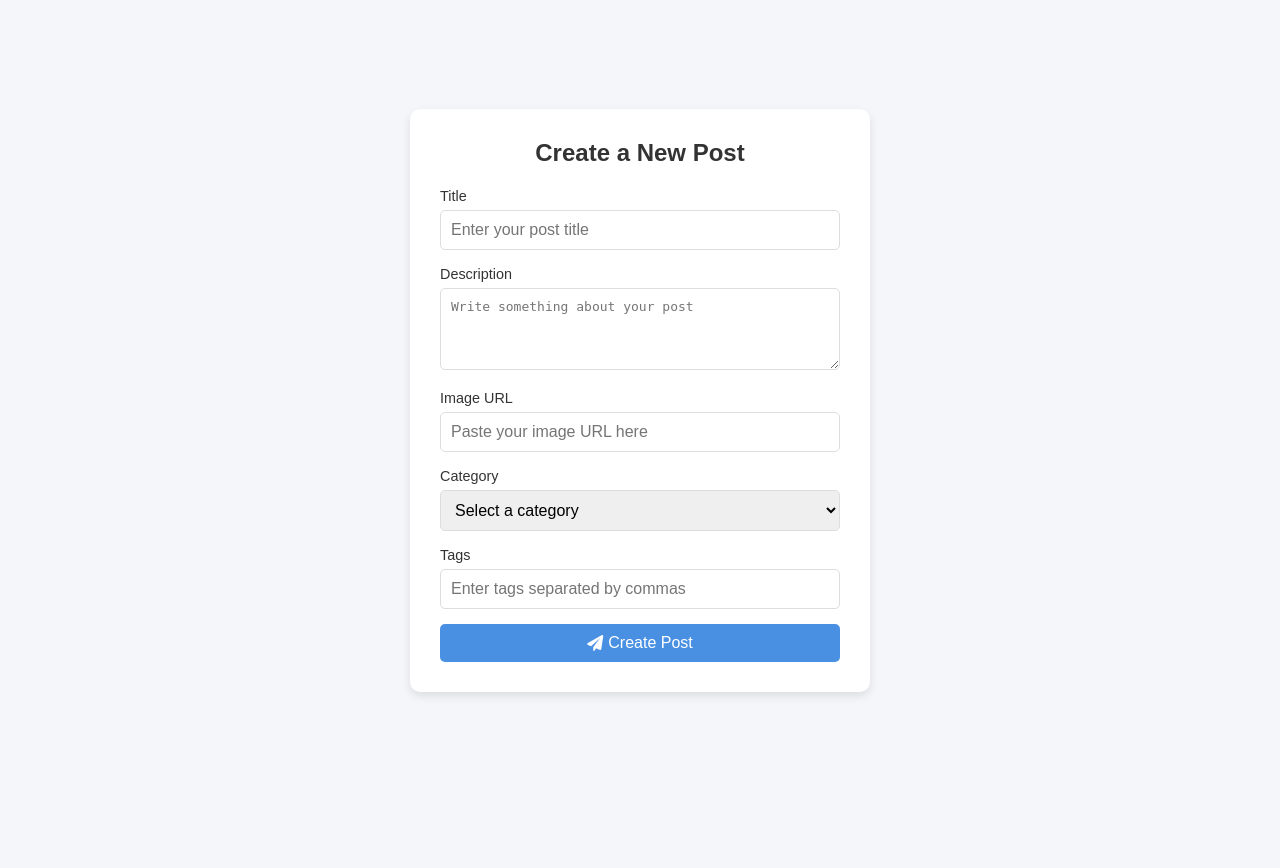
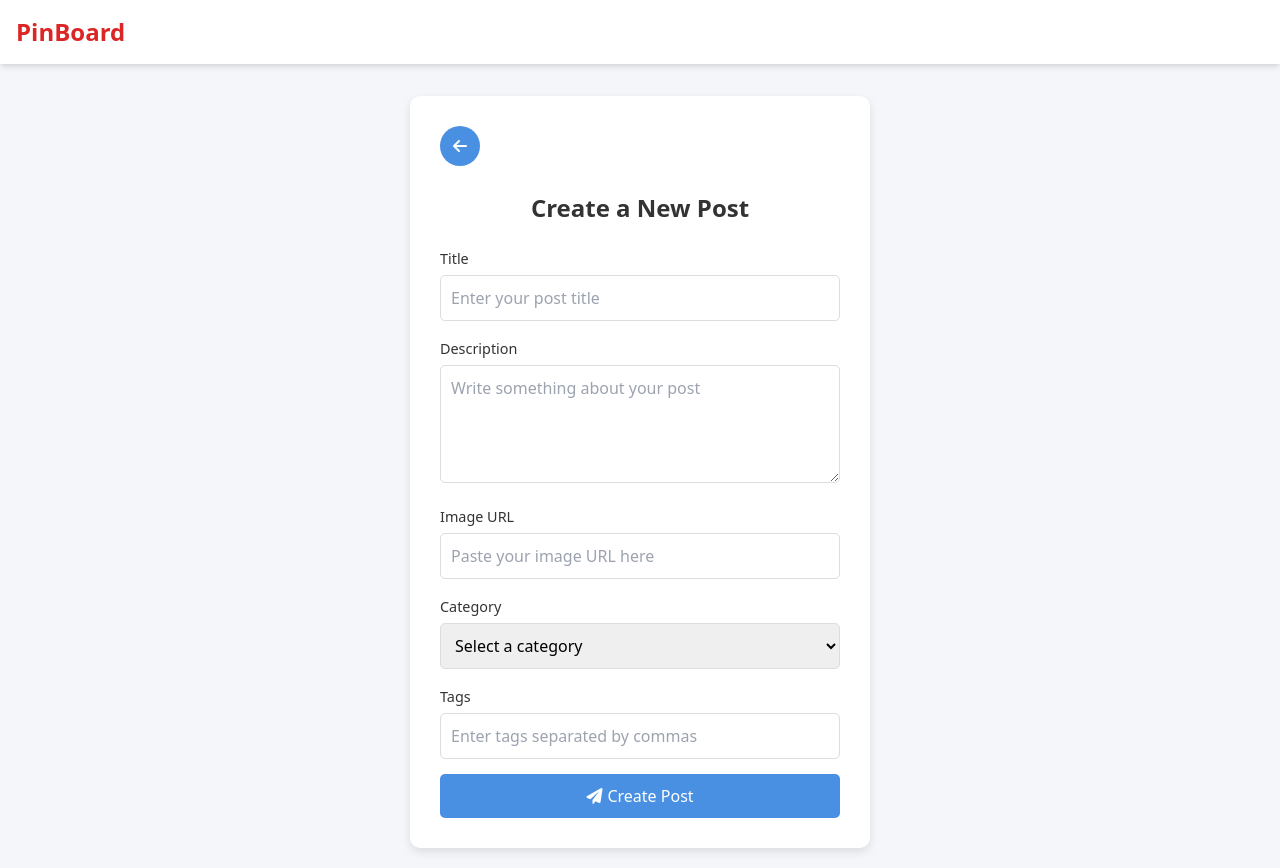
Before and after one commit to mhmmdysdn/PinBoard, a Flask app: page /create-post in a window 1280 px wide. Before the commit the page ends 696 px from the top, so only its background shows below. Run offline with Flask 3, Linux system fonts and the light colour scheme; the visitor is signed in with stand-in values (Sample User, id 1); data that the repository does not hold is empty.

Commit message:
Fixing UI and some misc

```diff
--- a/templates/create_post.html
+++ b/templates/create_post.html
@@ -5,6 +5,8 @@
     <meta name="viewport" content="width=device-width, initial-scale=1.0">
     <title>Create Post</title>
     <link rel="stylesheet" href="https://cdnjs.cloudflare.com/ajax/libs/font-awesome/6.0.0-beta3/css/all.min.css">
+    <link href="https://cdnjs.cloudflare.com/ajax/libs/tailwindcss/2.2.19/tailwind.min.css" rel="stylesheet">
+    <link href="https://cdnjs.cloudflare.com/ajax/libs/font-awesome/6.0.0/css/all.min.css" rel="stylesheet">
     <style>
         /* Reset styles */
         * {
@@ -14,7 +16,6 @@
         }
 
         body {
-            font-family: Arial, sans-serif;
             background-color: #f4f6f9;
             display: flex;
             justify-content: center;
@@ -88,28 +89,57 @@
             background-color: #357ab8;
         }
 
-        .alert {
-            padding: 10px;
-            margin-bottom: 15px;
-            border-radius: 5px;
-            font-size: 0.9em;
+        .back-button {
+        position: absolute;
+        top: 10px; /* Adjust as needed */
+        left: 10px; /* Adjust as needed */
         }
 
-        .alert-success {
-            background-color: #dff0d8;
-            color: #3c763d;
+        .btn-primary2 {
+            padding: 10px;
+            font-size: 1em;
+            background-color: #4a90e2;
+            border: none;
+            color: #ffffff;
+            border-radius: 50%; /* Membuat tombol menjadi lingkaran */
+            cursor: pointer;
+            display: flex;
+            align-items: center;
+            justify-content: center;
+            width: 40px; /* Ukuran untuk lingkaran */
+            height: 40px; /* Ukuran untuk lingkaran */
         }
 
-        .alert-danger {
-            background-color: #f2dede;
-            color: #a94442;
+            .btn-primary2 i {
+            margin-right: 0; /* Menghapus margin untuk ikon */
+        }
+        h2 {
+            text-align: center;
+            margin-bottom: 20px;
+            color: #333;
+            font-size: 1.5em; /* Atur ukuran font sesuai kebutuhan */
+            font-weight: bold; /* Menambahkan ketebalan jika diinginkan */
         }
     </style>
 </head>
 <body>
-    <div class="container">
+    <nav class="bg-white shadow-md fixed w-full z-10" style="top: 0;">
+        <div class="max-w-7xl mx-auto px-4">
+            <div class="flex justify-between items-center h-16">
+                <div class="flex items-center">
+                    <a href="{{ url_for('home') }}" class="text-red-600 text-2xl font-bold">PinBoard</a>
+                </div>
+            </div>
+        </div>
+    </nav>
+    <div class="container" style="padding-top: 6rem;">
         <div class="form-wrapper">
-            <h2>Create a New Post</h2>
+            <div class="fflex items-center mb-4 relative">
+                <a href="{{ url_for('home') }}" class="btn btn-primary2 text-sm py-1 px-2 mr-2">
+                    <i class="fas fa-arrow-left"></i>
+                </a>
+                <h2 class="text-center mt-6">Create a New Post</h2>
+            </div>
 
             {% with messages = get_flashed_messages(with_categories=true) %}
                 {% if messages %}
```
Also changed, not shown: templates/Login.html (+6 -2 lines), templates/Profile.html (+35 -26 lines).
